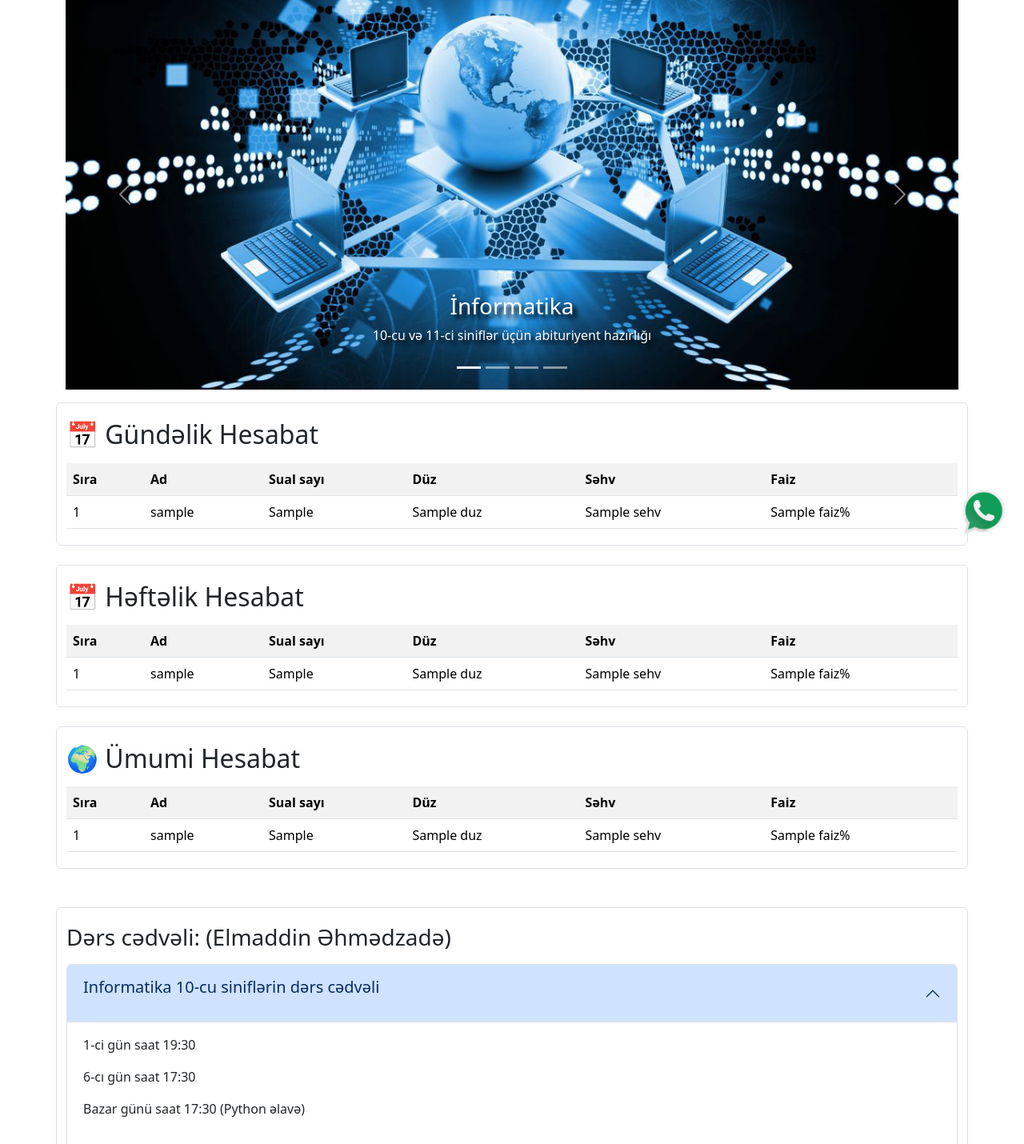
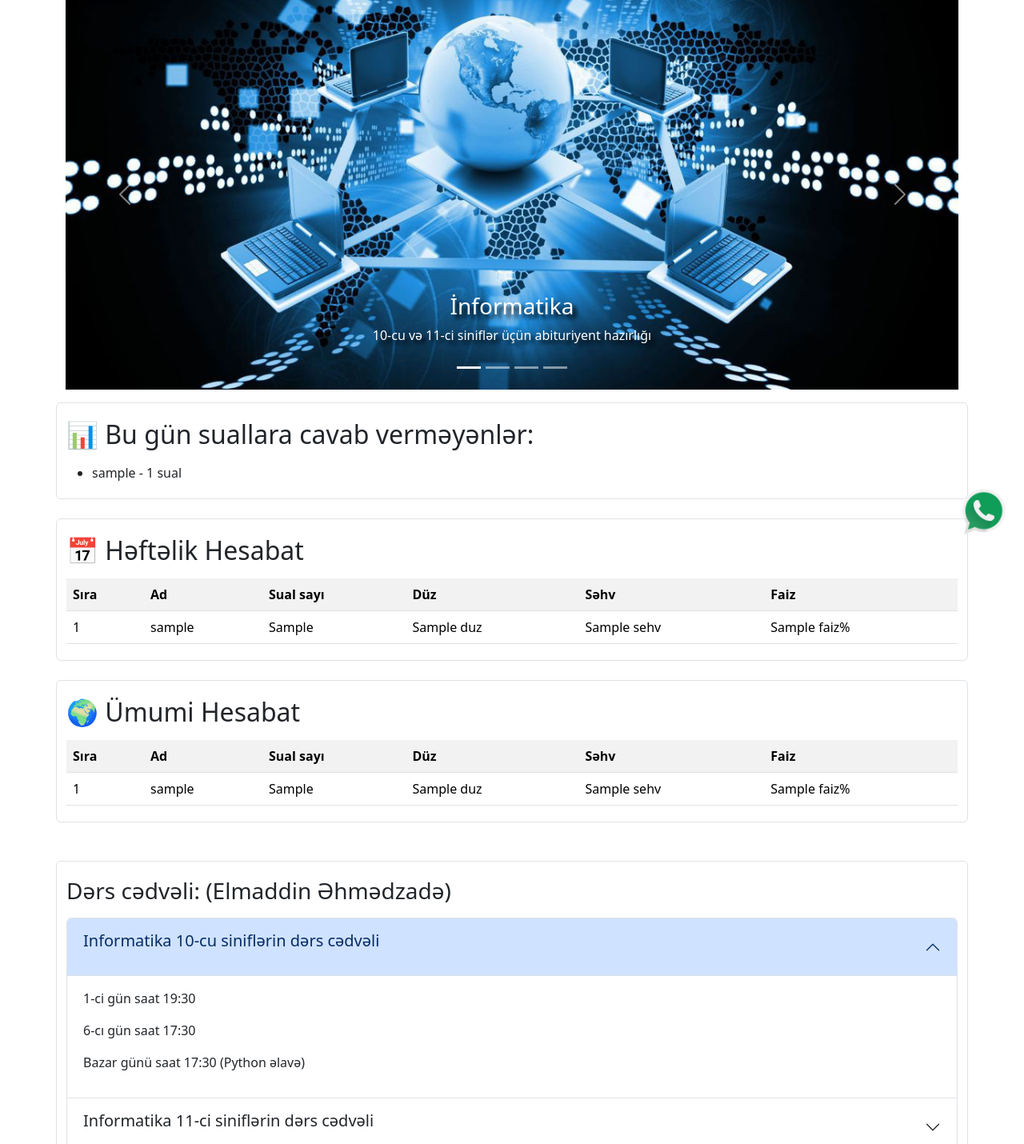
Before and after one commit to elmual/telegram, a Flask app: template templates/index.html in a window 1280 px wide. Shown: the part 111-1541 px from the top of the page at 80% size. Run offline with Flask 3, Linux system fonts and the light colour scheme; the template is opened without the code that fills it: most values are stand-ins (such as "Sample title", 1, 10 or a date in 2020).

Commit message:
gundelik hesabat

```diff
--- a/app.py
+++ b/app.py
@@ -14,26 +14,19 @@ client = MongoClient(MONGO_URI)
 db10 = client["telegram_bot_10"]
 answers10 = db10["answers"]
 students10 = db10["students"]
-pending10 = db10.get_collection("pending_answers")  # Pending cavablar
 
 # telegram_bot_11
 db11 = client["telegram_bot_11"]
 answers11 = db11["answers"]
 students11 = db11["students"]
-pending11 = db11.get_collection("pending_answers")  # Pending cavablar
 
 # ------------------ KÖMƏKÇİ FUNKSİYALAR ------------------
 
 def _prepare_answers():
-    """Bütün cavabları (answers + pending) yığ və timestamp UTC-aware et"""
+    """Bütün cavabları yığ və timestamp UTC-aware et"""
     all_answers = []
 
-    for ans in list(answers10.find()) + list(pending10.find()):
-        if ans.get("timestamp") and ans["timestamp"].tzinfo is None:
-            ans["timestamp"] = ans["timestamp"].replace(tzinfo=timezone.utc)
-        all_answers.append(ans)
-
-    for ans in list(answers11.find()) + list(pending11.find()):
+    for ans in list(answers10.find()) + list(answers11.find()):
         if ans.get("timestamp") and ans["timestamp"].tzinfo is None:
             ans["timestamp"] = ans["timestamp"].replace(tzinfo=timezone.utc)
         all_answers.append(ans)
@@ -62,22 +55,14 @@ def _generate_report(df, students):
         axis=1
     )
 
-    # hidden olanları çıxart
-    hidden_ids = [uid for uid, st in students.items() if st.get("hidden")]
-    report = report[~report["user_id"].isin(hidden_ids)]
-
-    # faiz sırasına görə, sonra sual sayına görə düzənlə
-    report = report.sort_values(by=["faiz", "sual_sayi"], ascending=[False, False])
-
-    return report
+    return report.sort_values(by=["faiz", "sual_sayi"], ascending=[False, False])
 
 def get_daily_report():
     today = datetime.now(timezone.utc).date()
-    start_time = datetime.combine(today, time(hour=0, minute=0, second=0), tzinfo=timezone.utc)
+    start_time = datetime.combine(today, time.min, tzinfo=timezone.utc)
     end_time = start_time + timedelta(days=1)
 
     all_answers = [a for a in _prepare_answers() if start_time <= a["timestamp"] < end_time]
-
     students = {s["user_id"]: s for s in list(students10.find()) + list(students11.find())}
 
     if not all_answers:
@@ -89,7 +74,6 @@ def get_daily_report():
 def get_weekly_report():
     one_week_ago = datetime.now(timezone.utc) - timedelta(days=7)
     all_answers = [a for a in _prepare_answers() if a["timestamp"] >= one_week_ago]
-
     students = {s["user_id"]: s for s in list(students10.find()) + list(students11.find())}
 
     if not all_answers:
@@ -108,6 +92,40 @@ def get_overall_report():
     df = pd.DataFrame(all_answers)
     return _generate_report(df, students)
 
+def get_pending_counts_report():
+    """Gündəlik cavab verməyənlərin siyahısı (Ad - X sual)"""
+    today = datetime.now(timezone.utc).date()
+    start_time = datetime.combine(today, time.min, tzinfo=timezone.utc)
+    end_time = start_time + timedelta(days=1)
+
+    report = []
+
+    # Bot10
+    answers10_today = list(answers10.find({"timestamp": {"$gte": start_time, "$lt": end_time}}))
+    students10_dict = {s["user_id"]: s for s in students10.find()}
+    for user_id, student in students10_dict.items():
+        answered_count = sum(1 for a in answers10_today if a["user_id"] == user_id)
+        missing_count = 10 - answered_count
+        if missing_count > 0:
+            report.append({
+                "user_name": student.get("full_name") or student.get("user_name"),
+                "missing_count": missing_count
+            })
+
+    # Bot11
+    answers11_today = list(answers11.find({"timestamp": {"$gte": start_time, "$lt": end_time}}))
+    students11_dict = {s["user_id"]: s for s in students11.find()}
+    for user_id, student in students11_dict.items():
+        answered_count = sum(1 for a in answers11_today if a["user_id"] == user_id)
+        missing_count = 12 - answered_count
+        if missing_count > 0:
+            report.append({
+                "user_name": student.get("full_name") or student.get("user_name"),
+                "missing_count": missing_count
+            })
+
+    return report
+
 # ------------------ FLASK ROUTE ------------------
 
 @app.route("/")
@@ -115,12 +133,14 @@ def index():
     daily = get_daily_report()
     weekly = get_weekly_report()
     overall = get_overall_report()
+    pending_counts = get_pending_counts_report()
 
     return render_template(
         "index.html",
         daily=daily.to_dict(orient="records"),
         weekly=weekly.to_dict(orient="records"),
-        overall=overall.to_dict(orient="records")
+        overall=overall.to_dict(orient="records"),
+        pending_counts=pending_counts
     )
 
 if __name__ == "__main__":
--- a/templates/index.html
+++ b/templates/index.html
@@ -153,27 +153,16 @@
 
     <!-- Gündəlik Hesabat -->
     <div class="container img-thumbnail mt-3">
-      <h2 id="daily" style="scroll-margin-top: 110px" class="my-3">📅 Gündəlik Hesabat</h2>
-      <table class="table table-striped">
-        <tr>
-          <th scope="col">Sıra</th>
-          <th scope="col">Ad</th>
-          <th scope="col">Sual sayı</th>
-          <th scope="col">Düz</th>
-          <th scope="col">Səhv</th>
-          <th scope="col">Faiz</th>
-        </tr>
-        {% for row in daily %}
-        <tr>
-          <td>{{ loop.index }}</td>
-          <td>{{ row.user_name }}</td>
-          <td>{{ row.sual_sayi }}</td>
-          <td>{{ row.duz }}</td>
-          <td>{{ row.sehv }}</td>
-          <td>{{ row.faiz }}%</td>
-        </tr>
+      <h2 id="daily" style="scroll-margin-top: 110px" class="my-3">📊 Bu gün suallara cavab verməyənlər:</h2>
+      {% if pending_counts %}
+      <ul>
+        {% for p in pending_counts %}
+          <li>{{ p.user_name }} - {{ p.missing_count }} sual</li>
         {% endfor %}
-      </table>
+      </ul>
+      {% else %}
+        <p>Bütün tələbələr cavab verib ✅</p>
+      {% endif %}
     </div>
 
     <!-- Həftəlik Hesabat -->
```
